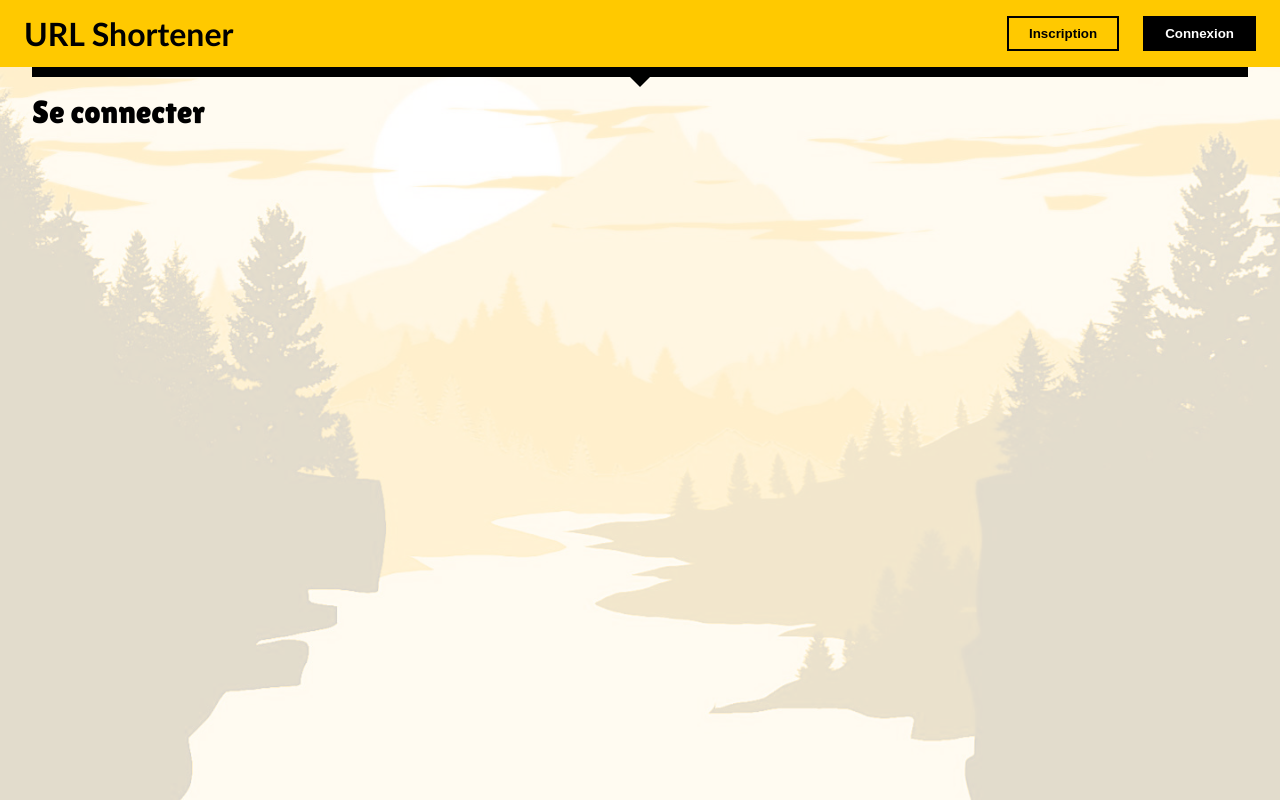
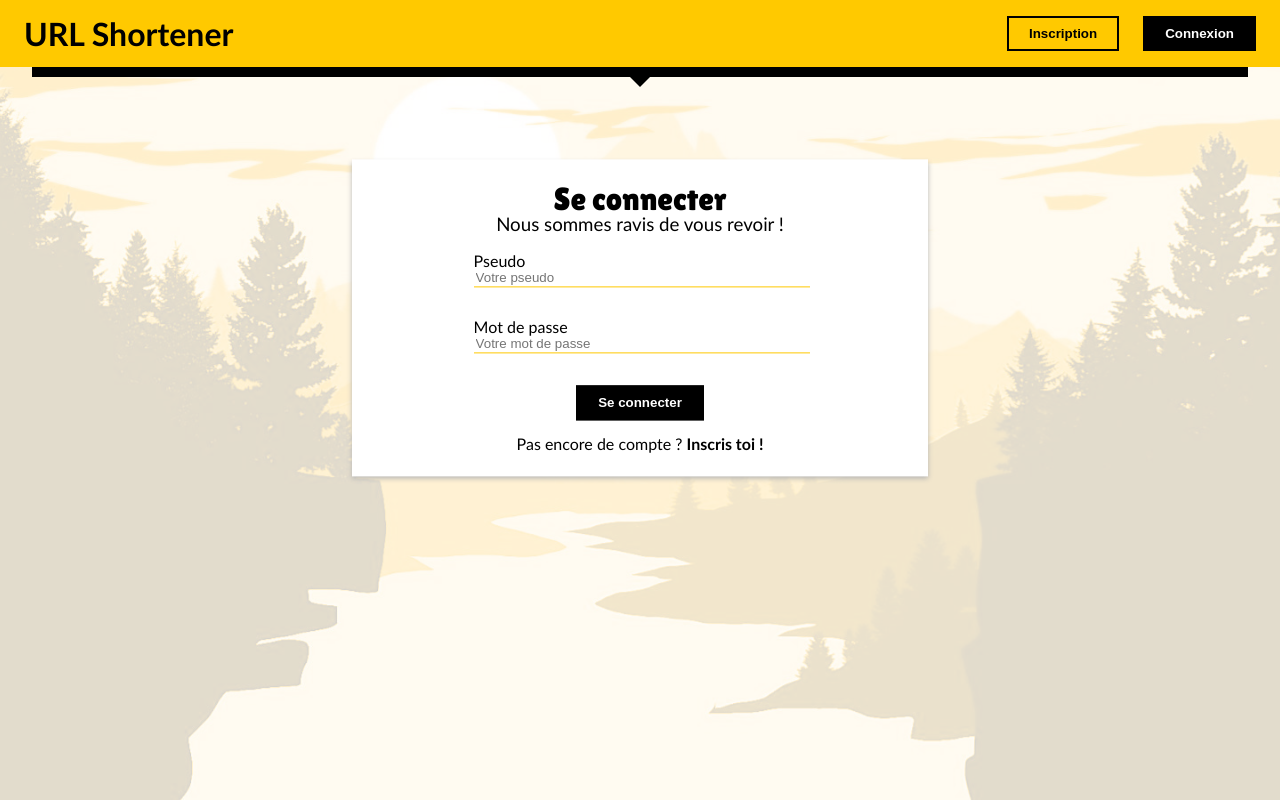
Before and after one commit to mhubert-pmn/Front-Url-Shortener, a React (Create React App) app in the folder front-url-shortener/: page / in a window 1280 px wide. Built offline with nearby package versions, Linux system fonts and the light colour scheme.

Commit message:
Add sign in page

```diff
--- a/front-url-shortener/src/components/SignIn/SignIn.js
+++ b/front-url-shortener/src/components/SignIn/SignIn.js
@@ -1,9 +1,45 @@
-import React from 'react';
+import React, { useState } from 'react';
+import Form from '../layout/Form/Form';
+import Button from '../layout/Button/Button';
+import InputField from '../layout/Input/Input';
+import axios from 'axios';
 
 const SignIn = () => {
+  const[pseudo, setPseudo] = useState();
+  const[password, setPassword] = useState();
+
+  const handleSubmit = (evt) => {
+    evt.preventDefault();
+
+    const user = {
+      pseudo: pseudo,
+      password: password
+    }
+    //console.log(user);
+    axios.post(`https://localhost:8201/user/signin`, {user})
+      .then(res => {
+        console.log(res);
+        console.log(res.data)
+      })
+      .catch(error => {
+        console.error('There was an error', error);
+      })
+  }
   return(
     <div>
-      <h1>Se connecter</h1>
+      <Form onSubmit={handleSubmit}
+        title="Se connecter"
+        subtitle="Nous sommes ravis de vous revoir !"
+        text="Pas encore de compte ?"
+        link="/inscription"
+        link_text="Inscris toi !"
+      >
+
+          <InputField label="Pseudo" id="label" type="text" placeholder="Votre pseudo" value={pseudo} onChange={e => setPseudo(e.target.value)}/>
+          <InputField label="Mot de passe" id="label" type="password" placeholder="Votre mot de passe" value={password} onChange={e => setPassword(e.target.value)}/>
+          <Button type="submit" onClick={handleSubmit}>Se connecter</Button>
+        </Form>
+
     </div>
   )
 }
```
